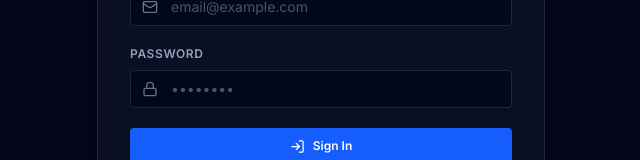
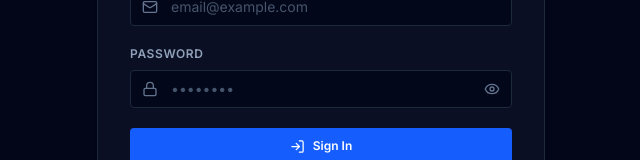
Before and after one commit to Nani040905/CollaborativeDocumentEditor, a React app in the folder frontend/: page /login in a window 1280 px wide. Shown: the part 360-520 px from the top of the page, without its empty margins (319-959 px from the left). Built offline with nearby package versions, Linux system fonts and the light colour scheme; no server answers; the HTML template or start-up script is replaced by a standard one.

Commit message:
password view

```diff
--- a/frontend/src/components/Auth/Login.jsx
+++ b/frontend/src/components/Auth/Login.jsx
@@ -1,7 +1,7 @@
 import React, { useState } from 'react';
 import { useNavigate, Link } from 'react-router';
 import useAuthStore from '../../store/useAuthStore';
-import { Mail, Lock, LogIn } from 'lucide-react';
+import { Mail, Lock, LogIn, Eye, EyeOff } from 'lucide-react';
 
 /**
  * Login Authentication Form Component.
@@ -17,6 +17,7 @@ const Login = () => {
     // Local input and loading state parameters
     const [email, setEmail] = useState('');
     const [password, setPassword] = useState('');
+    const [showPassword, setShowPassword] = useState(false);
     const [loading, setLoading] = useState(false);
     const [error, setError] = useState(null);
 
@@ -92,12 +93,19 @@ const Login = () => {
                                 <Lock size={16} />
                             </span>
                             <input
-                                type="password"
+                                type={showPassword ? "text" : "password"}
                                 value={password}
                                 onChange={(e) => setPassword(e.target.value)}
                                 placeholder="••••••••"
-                                className="w-full rounded border border-slate-800 bg-slate-950/80 py-2 pl-10 pr-4 text-sm text-slate-200 placeholder-slate-600 outline-none transition focus:border-blue-500 focus:ring-1 focus:ring-blue-500"
+                                className="w-full rounded border border-slate-800 bg-slate-950/80 py-2 pl-10 pr-10 text-sm text-slate-200 placeholder-slate-600 outline-none transition focus:border-blue-500 focus:ring-1 focus:ring-blue-500"
                             />
+                            <button
+                                type="button"
+                                onClick={() => setShowPassword(!showPassword)}
+                                className="absolute inset-y-0 right-0 flex items-center pr-3 text-slate-500 hover:text-slate-300 transition cursor-pointer"
+                            >
+                                {showPassword ? <EyeOff size={16} /> : <Eye size={16} />}
+                            </button>
                         </div>
                     </div>
 
--- a/frontend/src/components/Auth/Register.jsx
+++ b/frontend/src/components/Auth/Register.jsx
@@ -2,7 +2,7 @@ import React, { useState } from 'react';
 import { useNavigate, Link } from 'react-router';
 import { useForm } from 'react-hook-form';
 import useAuthStore from '../../store/useAuthStore';
-import { User, Mail, Lock, UserPlus } from 'lucide-react';
+import { User, Mail, Lock, UserPlus, Eye, EyeOff } from 'lucide-react';
 
 /**
  * Register Account Creation Component.
@@ -18,6 +18,7 @@ const Register = () => {
     // UI tracking parameters
     const [loading, setLoading] = useState(false);
     const [formError, setFormError] = useState(null);
+    const [showPassword, setShowPassword] = useState(false);
 
     // Mount React Hook Form parameters
     const {
@@ -123,9 +124,9 @@ const Register = () => {
                                 <Lock size={16} />
                             </span>
                             <input
-                                type="password"
+                                type={showPassword ? "text" : "password"}
                                 placeholder="••••••••"
-                                className={`w-full rounded border bg-slate-950/80 py-2 pl-10 pr-4 text-sm text-slate-200 placeholder-slate-600 outline-none transition focus:border-blue-500 focus:ring-1 focus:ring-blue-500 ${
+                                className={`w-full rounded border bg-slate-950/80 py-2 pl-10 pr-10 text-sm text-slate-200 placeholder-slate-600 outline-none transition focus:border-blue-500 focus:ring-1 focus:ring-blue-500 ${
                                     errors.password ? 'border-red-500 focus:border-red-500 focus:ring-red-500' : 'border-slate-800'
                                     }`}
                                 {...register('password', {
@@ -136,6 +137,13 @@ const Register = () => {
                                     },
                                 })}
                             />
+                            <button
+                                type="button"
+                                onClick={() => setShowPassword(!showPassword)}
+                                className="absolute inset-y-0 right-0 flex items-center pr-3 text-slate-500 hover:text-slate-300 transition cursor-pointer"
+                            >
+                                {showPassword ? <EyeOff size={16} /> : <Eye size={16} />}
+                            </button>
                         </div>
                         {errors.password && (
                             <span className="mt-1 block text-[11px] text-red-400 font-medium">{errors.password.message}</span>
```
